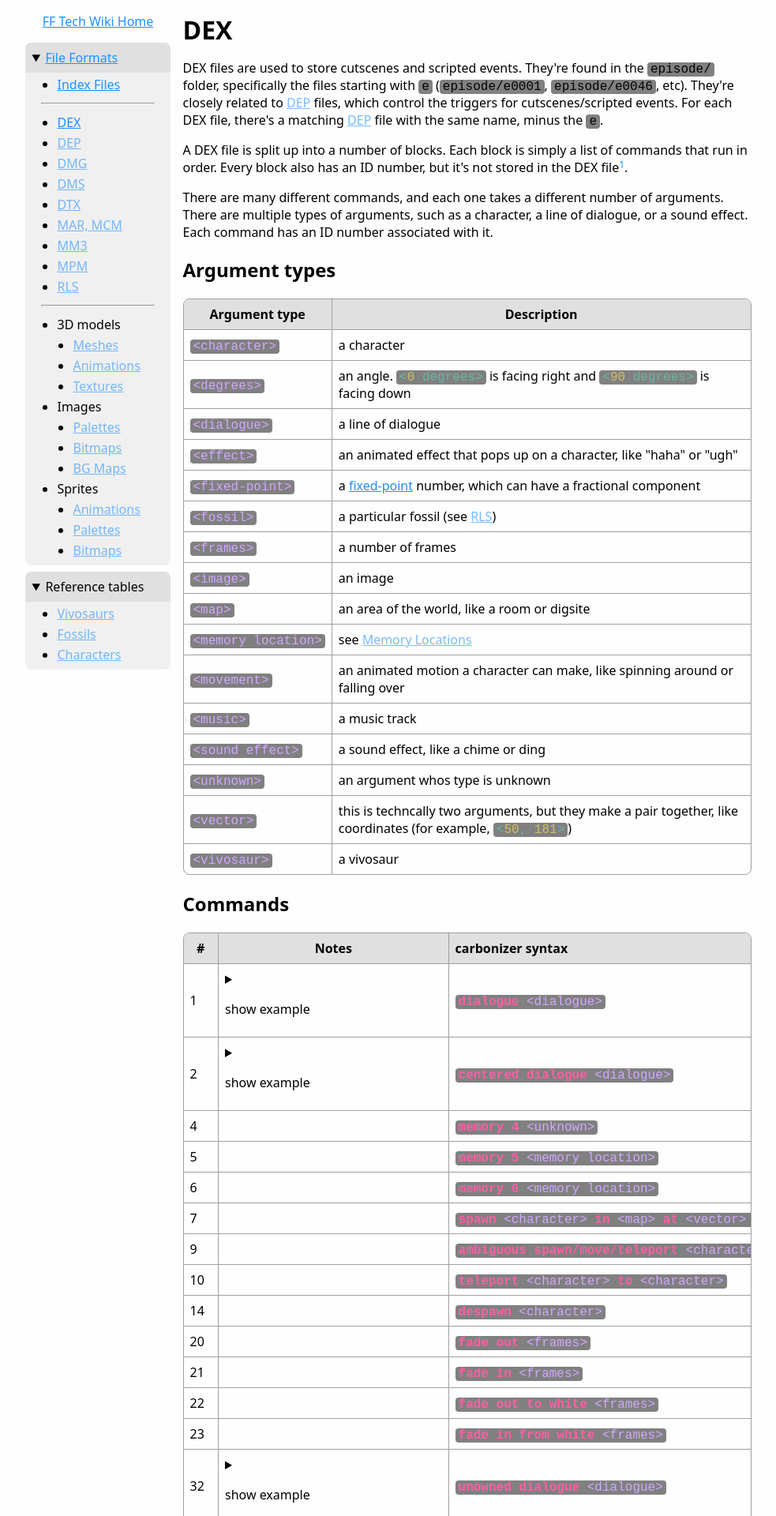
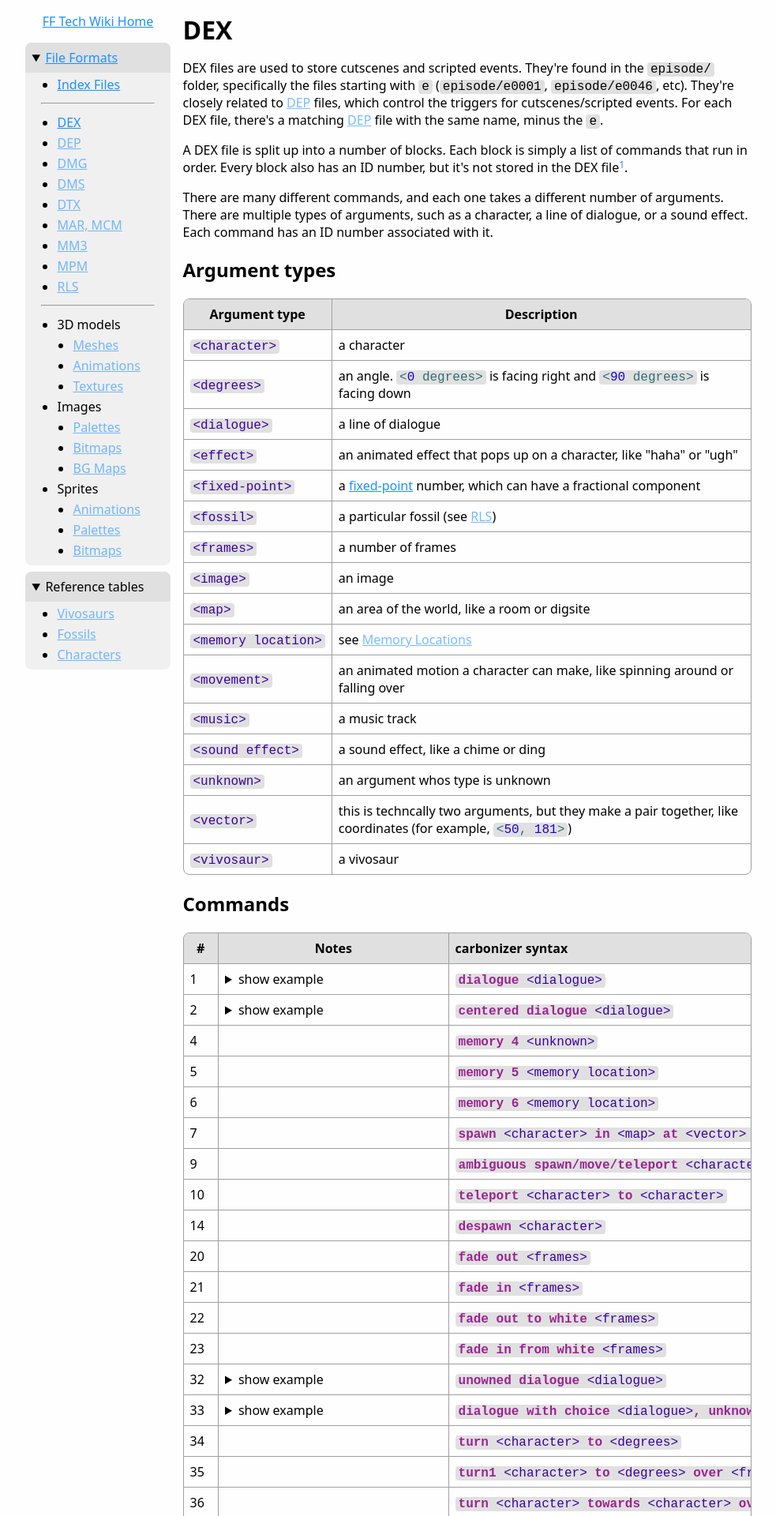
Before and after one commit to simonomi/fftechwiki, a Jekyll site: the page built from file-formats/DEX/index.html, in a window 1280 px wide. Shown: the top 1920 px of the page at 79% size, without its empty margins (148-1131 px from the left). Built offline with Jekyll 4.4.1, drawn with Linux system fonts in a browser that asks for light colours.

Commit message:
fix mobile code rendering, add light colors for code

```diff
--- a/_includes/main.css
+++ b/_includes/main.css
@@ -4,7 +4,7 @@
 	--secondary-color: light-dark(grey, #bbb);
 
 	--background-color: light-dark(#fefefe, #161a1c);
-	--background-color-code: light-dark(grey, #303030);
+	--background-color-code: light-dark(#e0e0e0, #303030);
 	--background-color-terminal: #282a36;
 
 	--button-color: light-dark(silver, #555);
@@ -25,17 +25,33 @@
 	--language-label-shadow-radius: 3px;
 	--language-label-shadow-color: lightgrey;
 
-	--table-border-color: #a0a0a0;
+	--table-border-color: light-dark(#a0a0a0, #a0a0a0);
 	--table-header-background-color: light-dark(#e0e0e0, #303030);
 
-	--terminal-grey: #bfbfbf;
-	--terminal-blue: #bd93f9;
-	--terminal-red: #ff6e67;
-	--terminal-green: #5af78e;
-	--terminal-yellow: #f1fa8c;
-	--terminal-purple: #caa9fa;
-	--terminal-pink: #ff92d0;
-	--terminal-cyan: #9aedfe;
+	--foreign-value-color: light-dark(#6c36a9, #a167e6);
+	--local-value-color: light-dark(#326d74, #67b7a4);
+	--value-declaration-color: light-dark(#0f68a0, #41a1c0);
+
+	--foreign-type-color: light-dark(#3900a0, #d0a8ff);
+	--local-type-color: light-dark(#1c464a, #9ef1dd);
+	--type-declaration-color: light-dark(#0b4f79, #5dd8ff);
+
+	--preprocessor-directive: light-dark(#643820, #fd8f3f);
+	--comment: light-dark(#5d6c79, #6c7986);
+	--keyword: light-dark(#9b2393, #fc5fa3);
+	--mark: light-dark(#4a5560, #92a1b1);
+
+	--number: light-dark(#1c00cf, #d0bf69);
+	--string: light-dark(#c41a16, #fc6a5d);
+
+	--terminal-grey: light-dark(#a0a0a0, #bfbfbf);
+	--terminal-blue: light-dark(#074cb2, #bd93f9);
+	--terminal-red: light-dark(#ac422e, #ff6e67);
+	--terminal-green: light-dark(#1f7d08, #5af78e);
+	--terminal-yellow: light-dark(#a95906, #f1fa8c);
+	--terminal-purple: light-dark(#6350cc, #caa9fa);
+	--terminal-pink: light-dark(#ab3172, #ff92d0);
+	--terminal-cyan: light-dark(#0773b2, #9aedfe);
 }
 
 /* some dummy code so noir can tell there's a dark mode */
@@ -142,6 +158,7 @@ pre:has(samp) {
 
 samp, code {
 	font-family: ui-monospace, monospace;
+	-webkit-text-size-adjust: 100%; /* some weird bugs were happening with iOS safari resizing some code larger than others */
 }
 
 code:not(pre code) {
@@ -253,39 +270,47 @@ footer {
 	margin-bottom: 2rem;
 }
 
-.foreign-value { color: #a167e6; }
-.local-value { color: #67b7a4; }
-.value-declaration { color: #41a1c0; }
+.foreign-value { color: var(--foreign-value-color) }
+.local-value { color: var(--local-value-color); }
+.value-declaration { color: var(--value-declaration-color); }
 
-.foreign-type { color: #d0a8ff; }
-.local-type { color: #9ef1dd; }
-.type-declaration { color: #5dd8ff; }
+.foreign-type { color: var(--foreign-type-color); }
+.local-type { color: var(--local-type-color); }
+.type-declaration { color: var(--type-declaration-color); }
 
-.preprocessor-directive { color: #fd8f3f; }
+.preprocessor-directive {
+	color: var(--preprocessor-directive);
+}
 
-.comment { color: #6c7986; }
+.comment {
+	color: var(--comment);
+}
 
 .documentation {
-	color: #6c7986;
+	color: var(--comment);
 	font-family: ui-rounded, system-ui, sans-serif;
 }
 
 .keyword {
-	color: #fc5fa3;
+	color: var(--keyword);
 	font-weight: bold;
 }
 
 .mark {
-	color: #92a1b1;
+	color: var(--mark);
 	font-weight: bold;
 }
 
-.number { color: #d0bf69; }
+.number { color: var(--number); }
+.string { color: var(--string); }
 
-.string { color: #fc6a5d; }
+.bold {
+	font-weight: bold;
+}
 
-.bold { font-weight: bold; }
-.not-bold { font-weight: normal; }
+.not-bold {
+	font-weight: normal;
+}
 
 .terminal-grey   { color: var(--terminal-grey); }
 .terminal-blue   { color: var(--terminal-blue); }
--- a/file-formats/DEX/index.html
+++ b/file-formats/DEX/index.html
@@ -100,7 +100,7 @@ layout: default
 			<td>1</td>
 			<td>
 				<details>
-					<summary><p>show example</p></summary>
+					<summary>show example</summary>
 					<img loading="lazy" width="384px" srcset="/fftechwiki/images/DEX/dialogue.png">
 				</details>
 			</td>
@@ -110,7 +110,7 @@ layout: default
 			<td>2</td>
 			<td>
 				<details>
-					<summary><p>show example</p></summary>
+					<summary>show example</summary>
 					<img loading="lazy" width="384px" srcset="/fftechwiki/images/DEX/centered-dialogue.png">
 				</details>
 			</td>
@@ -175,7 +175,7 @@ layout: default
 			<td>32</td>
 			<td>
 				<details>
-					<summary><p>show example</p></summary>
+					<summary>show example</summary>
 					<img loading="lazy" width="384px" srcset="/fftechwiki/images/DEX/unowned-dialogue.png">
 				</details>
 			</td>
@@ -185,7 +185,7 @@ layout: default
 			<td>33</td>
 			<td>
 				<details>
-					<summary><p>show example</p></summary>
+					<summary>show example</summary>
 					<img loading="lazy" width="384px" srcset="/fftechwiki/images/DEX/dialogue-33-with-choice.png">
 				</details>
 			</td>
@@ -365,7 +365,7 @@ layout: default
 			<td>144</td>
 			<td>
 				<details>
-					<summary><p>show example</p></summary>
+					<summary>show example</summary>
 					<img loading="lazy" width="384px" srcset="/fftechwiki/images/DEX/dialogue-144-with-choice.png">
 				</details>
 			</td>
```
